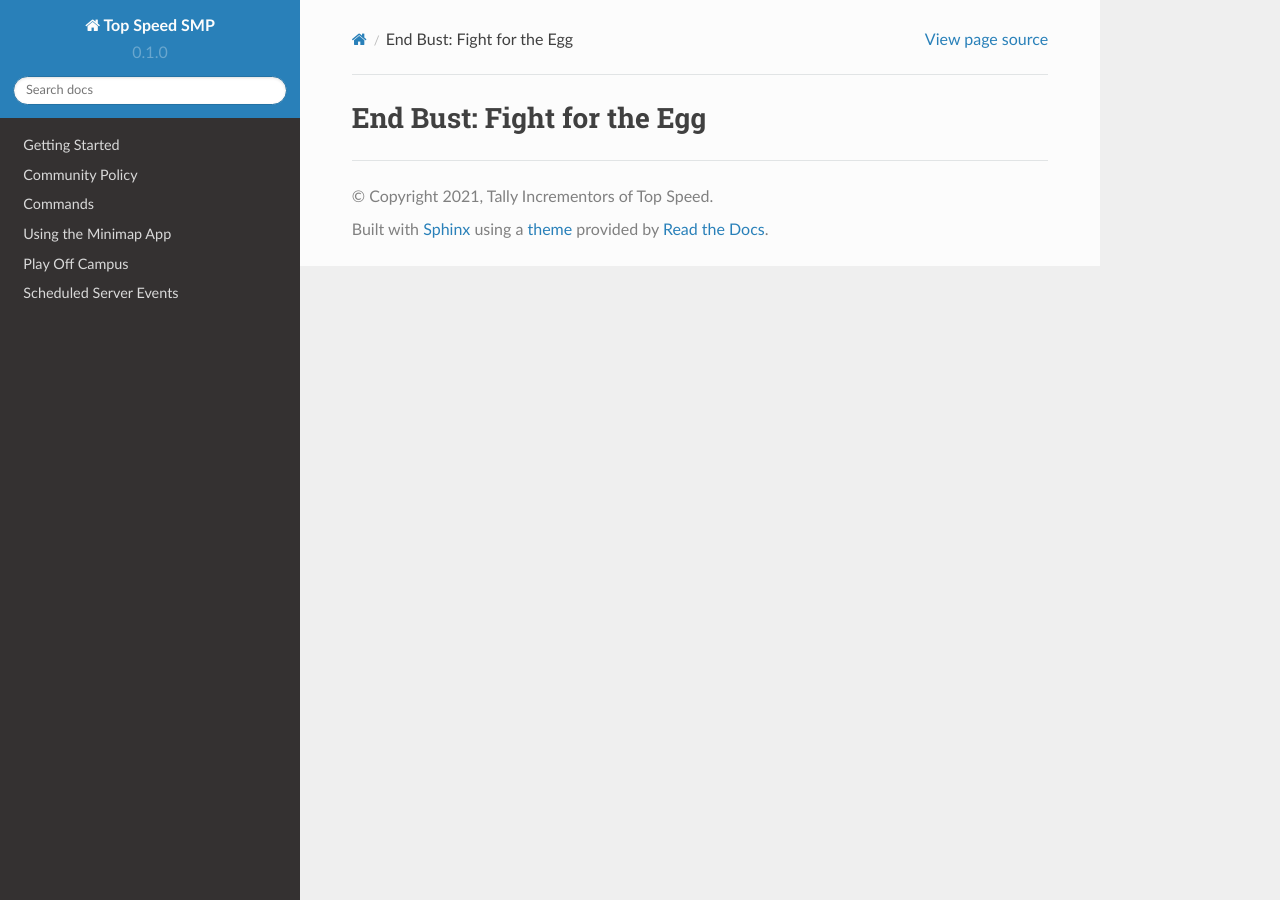
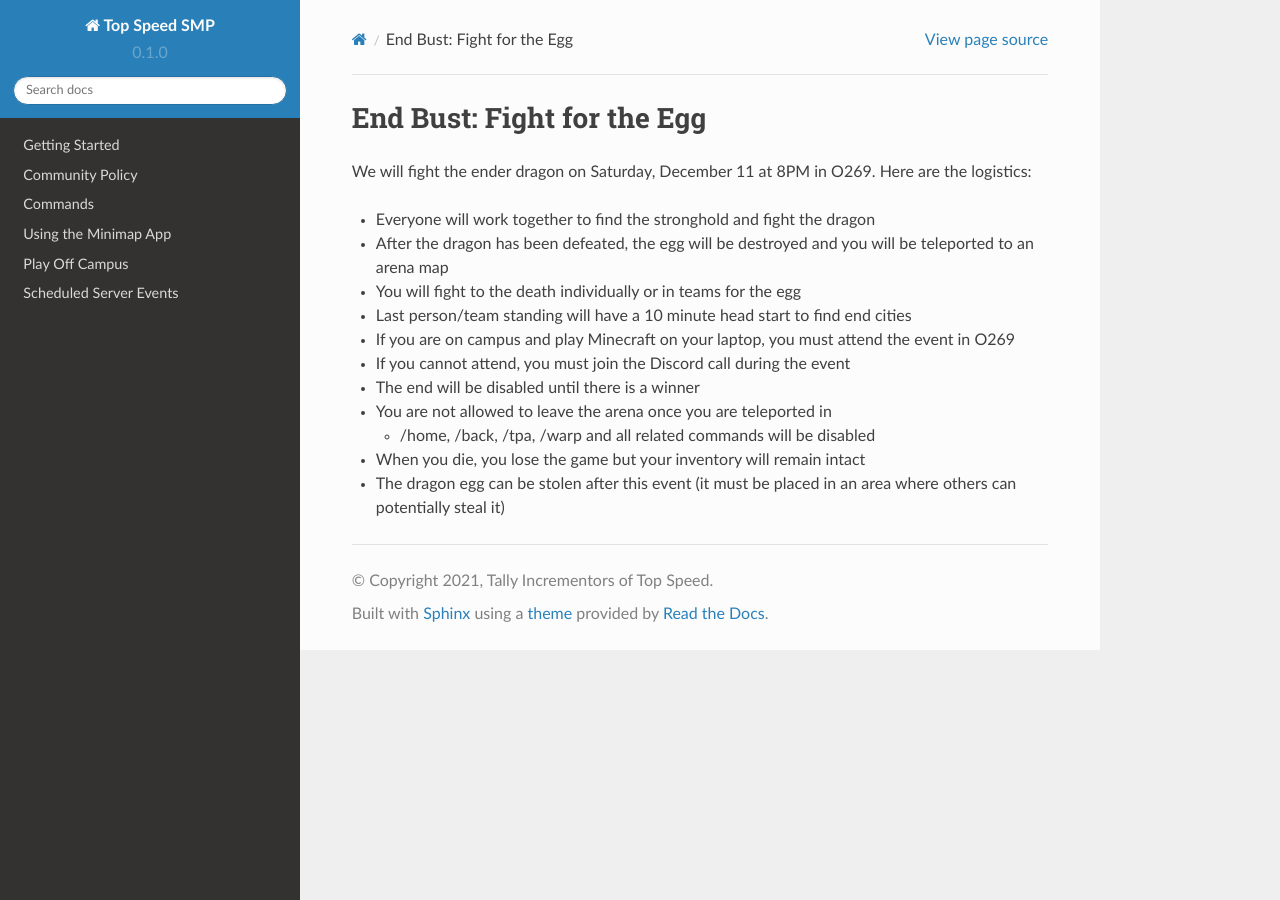
Before and after one commit to cm090/topspeedmc, a Sphinx documentation site: the page built from docs/source/end-fight.rst, in a window 1280 px wide. Built offline with Sphinx 7.4.7 and the Read the Docs theme 2.0.0, drawn with Linux system fonts in a browser that asks for light colours.

Commit message:
Update end-fight.rst

```diff
--- a/docs/source/end-fight.rst
+++ b/docs/source/end-fight.rst
@@ -1,2 +1,26 @@
 End Bust: Fight for the Egg
 ===========================
+
+We will fight the ender dragon on Saturday, December 11 at 8PM in O269. Here are the logistics:
+
+- Everyone will work together to find the stronghold and fight the dragon
+
+- After the dragon has been defeated, the egg will be destroyed and you will be teleported to an arena map
+
+- You will fight to the death individually or in teams for the egg
+
+- Last person/team standing will have a 10 minute head start to find end cities
+
+- If you are on campus and play Minecraft on your laptop, you must attend the event in O269
+
+- If you cannot attend, you must join the Discord call during the event
+
+- The end will be disabled until there is a winner
+
+- You are not allowed to leave the arena once you are teleported in
+
+  - /home, /back, /tpa, /warp and all related commands will be disabled
+
+- When you die, you lose the game but your inventory will remain intact
+
+- The dragon egg can be stolen after this event (it must be placed in an area where others can potentially steal it)
```
